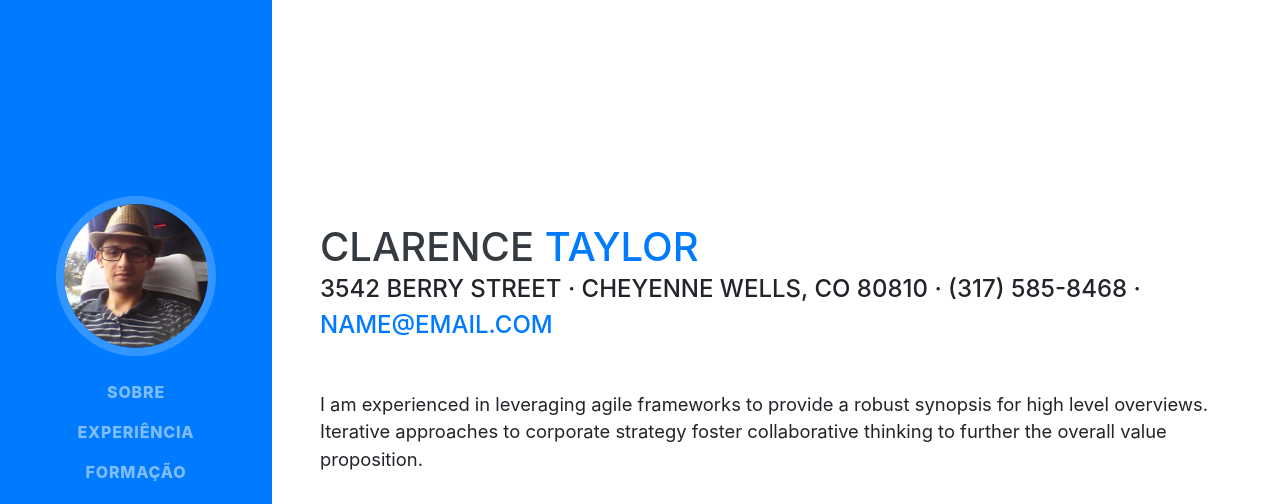
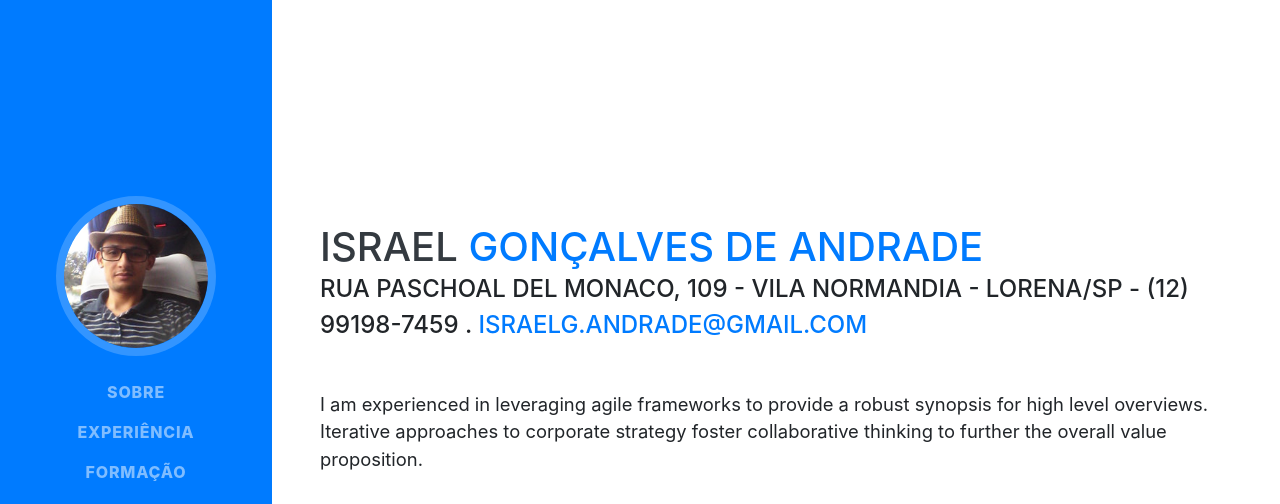
Before and after one commit to raelAndrade/raelAndrade.github.io, a website with bundled scripts: page index.html in a window 1280 px wide. Shown: the top 504 px of the page. Built offline with nearby package versions, Linux system fonts and the light colour scheme; a web font is replaced by a local one.

Commit message:
Alteradno css

```diff
--- a/index.html
+++ b/index.html
@@ -19,7 +19,8 @@
   <link href="vendor/fontawesome-free/css/all.min.css" rel="stylesheet">
 
   <!-- Custom styles for this template -->
-  <link href="css/resume.min.css" rel="stylesheet">
+  <!-- <link href="css/resume.min.css" rel="stylesheet"> -->
+  <link href="css/resume.css" rel="stylesheet">
 
 </head>
 
@@ -63,11 +64,11 @@
 
     <section class="resume-section p-3 p-lg-5 d-flex align-items-center" id="about">
       <div class="w-100">
-        <h1 class="mb-0">Clarence
-          <span class="text-primary">Taylor</span>
+        <h1 class="mb-0">Israel
+          <span class="text-primary">Gonçalves de Andrade</span>
         </h1>
-        <div class="subheading mb-5">3542 Berry Street · Cheyenne Wells, CO 80810 · (317) 585-8468 ·
-          <a href="mailto:name@email.com">name@email.com</a>
+        <div class="subheading mb-5">Rua Paschoal Del Monaco, 109 - Vila Normandia - Lorena/SP - (12) 99198-7459 .
+          <a href="mailto:name@email.com">israelg.andrade@gmail.com</a>
         </div>
         <p class="lead mb-5">I am experienced in leveraging agile frameworks to provide a robust synopsis for high level overviews. Iterative approaches to corporate strategy foster collaborative thinking to further the overall value proposition.</p>
         <div class="social-icons">
```
